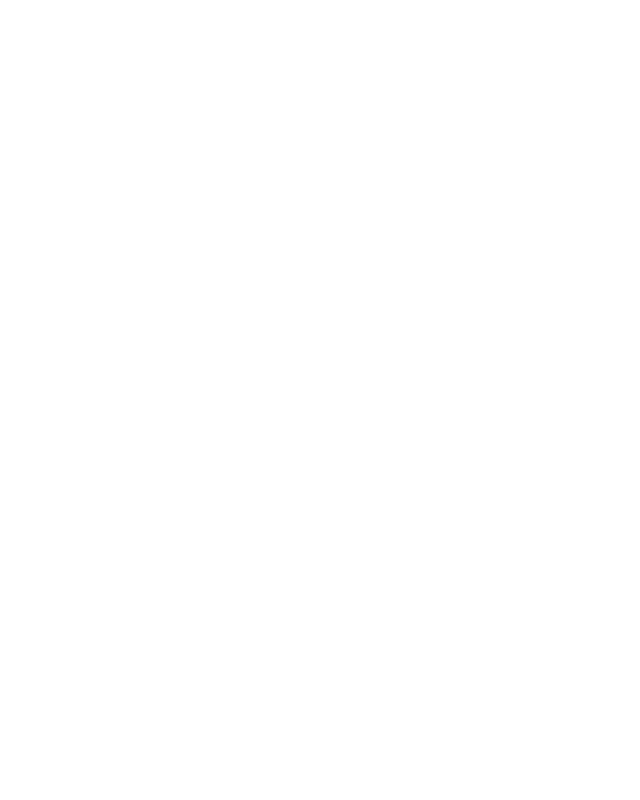
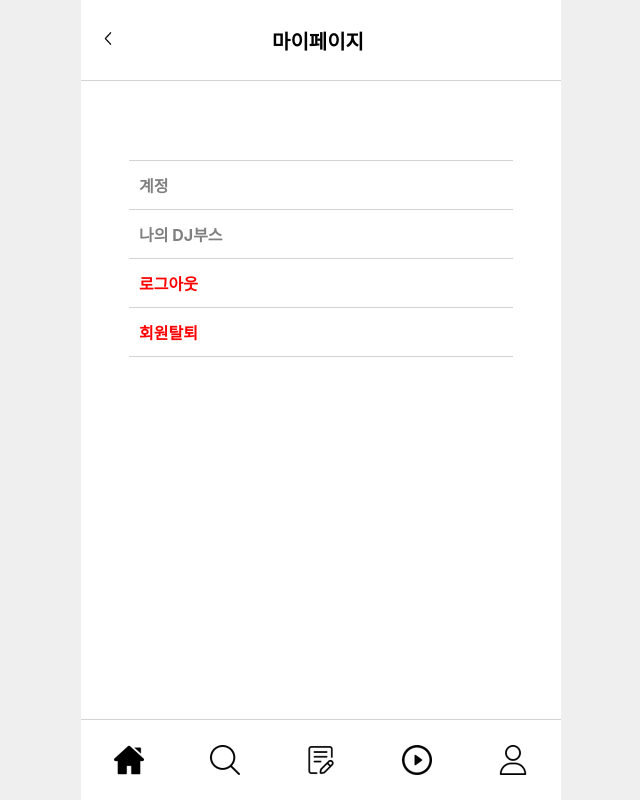
Before and after one commit to marmin-dev/Music-Frontend, a React (Create React App) app: page /mypage in a window 1280 px wide. Before the commit this address had no page. Shown: the whole page, without its empty margins (319-959 px from the left). Built offline with nearby package versions, Linux system fonts and the light colour scheme.

Commit message:
implement store

```diff
--- a/src/App.css
+++ b/src/App.css
@@ -40,6 +40,6 @@
 body{
   display: flex;
   justify-content: center;
-  /* background-color: rgba(239, 239, 239, 1); */
+  background-color: rgba(239, 239, 239, 1);
 
 }
--- a/src/App.js
+++ b/src/App.js
@@ -4,6 +4,9 @@ import Home from "./pages/Home";
 import Login from "./pages/Login";
 import Register from "./pages/Register";
 import StoreListPage from "./pages/StoreListPage";
+import MyPage from "./pages/MyPage";
+import MyDj from "./pages/MyDj";
+import Account from "./pages/Account";
 
 function App() {
   return (
@@ -16,6 +19,12 @@ function App() {
       <Route path="/register" element={<Register />} />
       {/* 가게 리스트 페이지 */}
       <Route path="/stores" element={<StoreListPage />} />
+      {/* 마이 페이지 */}
+      <Route path="/mypage" element={<MyPage />} />
+      {/* 내 dj부스 보기 페이지 */}
+      <Route path="/mydj" element={<MyDj />} />
+      {/* 내 계정 페이지 */}
+      <Route path="/account" element={<Account />} />
     </Routes>
   );
 }
--- a/src/api/store.js
+++ b/src/api/store.js
@@ -11,3 +11,16 @@ export const getStoreListByPage = async (page) => {
     throw error;
   }
 };
+
+export const getStoreListByUser = async () => {
+  const id = localStorage.getItem("userId");
+  try {
+    const response = await axios.get(
+      `https://3a489exprb.execute-api.ap-northeast-1.amazonaws.com/music-api/store/user/${id}`
+    );
+    console.log(response.data);
+    return response.data;
+  } catch (e) {
+    console.log(e);
+  }
+};
--- /dev/null
+++ b/src/api/user.js
@@ -0,0 +1,12 @@
+import axios from "axios";
+
+export const deleteUser = async () => {
+  const id = localStorage.getItem("userId");
+  const response = await axios.delete(
+    `https://3a489exprb.execute-api.ap-northeast-1.amazonaws.com/music-api/user/${id}`
+  );
+  console.log(response);
+  localStorage.clear();
+  alert("탈퇴가 완료되었습니다.");
+  window.location.href = "/";
+};
--- /dev/null
+++ b/src/components/common/Divs.js
@@ -0,0 +1,15 @@
+import { styled } from "styled-components";
+
+export const BodyDiv = styled.div`
+  height: 80%;
+  width: 100%;
+  overflow-y: scroll;
+`;
+
+export const SBodyDiv = styled.div`
+  height: 60%;
+  width: 100%;
+  display: flex;
+  flex-direction: column;
+  align-items: center;
+`;
--- a/src/components/common/Navbar.js
+++ b/src/components/common/Navbar.js
@@ -1,3 +1,4 @@
+import { useEffect, useState } from "react";
 import { Link } from "react-router-dom";
 import { styled } from "styled-components";
 
@@ -26,6 +27,8 @@ const STLink = styled(Link)`
 `;
 
 const Navbar = () => {
+  const [token, setToken] = useState(localStorage.getItem("token"));
+
   return (
     <NavDiv>
       <NavItem>
@@ -49,9 +52,15 @@ const Navbar = () => {
         </STLink>
       </NavItem>
       <NavItem>
-        <STLink>
-          <NavImg src="img/user.png" />
-        </STLink>
+        {token || token !== null ? (
+          <STLink to={"/mypage"}>
+            <NavImg src="img/user.png" />
+          </STLink>
+        ) : (
+          <STLink to={"/login"}>
+            <NavImg src="img/user.png" />
+          </STLink>
+        )}
       </NavItem>
     </NavDiv>
   );
--- /dev/null
+++ b/src/components/mypage/MyPageStyle.js
@@ -0,0 +1,70 @@
+import { Link } from "react-router-dom";
+import { styled } from "styled-components";
+
+export const ItemDiv = styled.div`
+  border-top: 1px solid lightgray;
+  /* border-bottom: 1px solid lightgray; */
+  width: 80%;
+  height: 10%;
+  display: flex;
+  flex-direction: column;
+  justify-content: center;
+`;
+
+export const MyPageLink = styled(Link)`
+  text-decoration: none;
+  color: gray;
+  font-size: 16px;
+  padding-left: 10px;
+  font-weight: bold;
+`;
+
+export const MyPageOutLink = styled(Link)`
+  text-decoration: none;
+  color: red;
+  font-size: 16px;
+  padding-left: 10px;
+  font-weight: bold;
+`;
+
+export const LastItemDiv = styled.div`
+  border-top: 1px solid lightgray;
+  border-bottom: 1px solid lightgray;
+  width: 80%;
+  height: 10%;
+  display: flex;
+  flex-direction: column;
+  justify-content: center;
+`;
+
+export const UserDeleteModal = styled.div`
+  position: fixed;
+  z-index: 1;
+  background-color: lightgray;
+  border-top-left-radius: 10%;
+  border-top-right-radius: 10%;
+  bottom: 0px;
+  height: 30%;
+  width: inherit;
+  display: flex;
+  flex-direction: column;
+  align-items: center;
+  justify-content: center;
+`;
+
+export const ModalBtn = styled.button`
+  width: 80%;
+  height: 20%;
+  border: none;
+  color: black;
+  font-size: 16px;
+  margin: 10px;
+  border-radius: 40px;
+  background-color: rgba(250, 250, 250, 1);
+`;
+
+export const ModalP = styled.p`
+  color: black;
+`;
+
+export const UserNameH2 = styled.h2``;
--- a/src/components/store/StoreList.js
+++ b/src/components/store/StoreList.js
@@ -1,6 +1,6 @@
 import { useEffect, useRef } from "react";
 import StoreListItem from "./StoreListItem";
-import { ListDiv } from "./StoreStyle";
+import { BodyDiv } from "../common/Divs";
 import { useDispatch, useSelector } from "react-redux";
 import { getStoreList, increasePage } from "../../modules/store";
 
@@ -33,11 +33,11 @@ const StoreList = () => {
   }, []);
 
   return (
-    <ListDiv ref={containerRef} onScroll={handleScroll}>
+    <BodyDiv ref={containerRef} onScroll={handleScroll}>
       {stores.map((store) => (
-        <StoreListItem store={store} key={store.id} />
+        <StoreListItem store={store} key={store} />
       ))}
-    </ListDiv>
+    </BodyDiv>
   );
 };
 
--- a/src/components/store/StoreStyle.js
+++ b/src/components/store/StoreStyle.js
@@ -7,12 +7,6 @@ export const ItemDiv = styled.div`
   height: 10%;
   justify-content: center;
   border-bottom: 1px solid lightgray;
-`;
-
-export const ListDiv = styled.div`
-  height: 80%;
-  width: 100%;
-  overflow-y: scroll;
 `;
 
 export const ItemImg = styled.img`
--- /dev/null
+++ b/src/pages/Account.js
@@ -0,0 +1,20 @@
+import React, { useState } from "react";
+import { Responsive } from "../components/Responsive";
+import Header from "../components/common/HeadBar";
+import Navbar from "../components/common/Navbar";
+import { UserNameH2 } from "../components/mypage/MyPageStyle";
+
+const Account = () => {
+  const [username, setUsername] = useState(localStorage.getItem("username"));
+
+  return (
+    <Responsive>
+      <Header content={username + "님의 계정"} />
+      <UserNameH2>{username}</UserNameH2>
+
+      <Navbar />
+    </Responsive>
+  );
+};
+
+export default Account;
--- /dev/null
+++ b/src/pages/MyDj.js
@@ -0,0 +1,32 @@
+import { useEffect, useState } from "react";
+import { Responsive } from "../components/Responsive";
+import { BodyDiv } from "../components/common/Divs";
+import Header from "../components/common/HeadBar";
+import Navbar from "../components/common/Navbar";
+import { getStoreListByUser } from "../api/store";
+import StoreListItem from "../components/store/StoreListItem";
+
+const MyDj = () => {
+  const [items, setItems] = useState([]);
+  useEffect(() => {
+    const fetchData = async () => {
+      const response = await getStoreListByUser();
+      setItems(response);
+      console.log(response);
+    };
+    fetchData();
+  }, []);
+  return (
+    <Responsive>
+      <Header content={"내 DJ부스"} />
+      <BodyDiv>
+        {items.map((item) => (
+          <StoreListItem store={item} key={item.id} />
+        ))}
+      </BodyDiv>
+      <Navbar />
+    </Responsive>
+  );
+};
+
+export default MyDj;
--- /dev/null
+++ b/src/pages/MyPage.js
@@ -0,0 +1,54 @@
+import { useState } from "react";
+import { Responsive } from "../components/Responsive";
+import { SBodyDiv } from "../components/common/Divs";
+import Header from "../components/common/HeadBar";
+import Navbar from "../components/common/Navbar";
+import {
+  ItemDiv,
+  LastItemDiv,
+  ModalBtn,
+  ModalP,
+  MyPageLink,
+  MyPageOutLink,
+  UserDeleteModal,
+} from "../components/mypage/MyPageStyle";
+import { deleteUser } from "../api/user";
+
+export const MyPage = () => {
+  const [modal, setModal] = useState(false);
+
+  const logout = () => {
+    localStorage.clear();
+    window.location.href = "/";
+  };
+
+  return (
+    <Responsive>
+      <Header content={"마이페이지"} />
+      <SBodyDiv>
+        <ItemDiv>
+          <MyPageLink to={"/account"}>계정</MyPageLink>
+        </ItemDiv>
+        <ItemDiv>
+          <MyPageLink to={"/mydj"}>나의 DJ부스</MyPageLink>
+        </ItemDiv>
+        <ItemDiv>
+          <MyPageOutLink onClick={logout}>로그아웃</MyPageOutLink>
+        </ItemDiv>
+        <LastItemDiv>
+          <MyPageOutLink onClick={() => setModal(true)}>회원탈퇴</MyPageOutLink>
+        </LastItemDiv>
+      </SBodyDiv>
+      {modal ? (
+        <UserDeleteModal>
+          <ModalP>정말로 탈퇴하시겠습니까?</ModalP>
+          <ModalBtn onClick={() => deleteUser()}>탈퇴하겠습니다</ModalBtn>
+          <ModalBtn onClick={() => setModal(false)}>취소</ModalBtn>
+        </UserDeleteModal>
+      ) : null}
+      <Navbar />
+    </Responsive>
+  );
+};
+
+export default MyPage;
```
